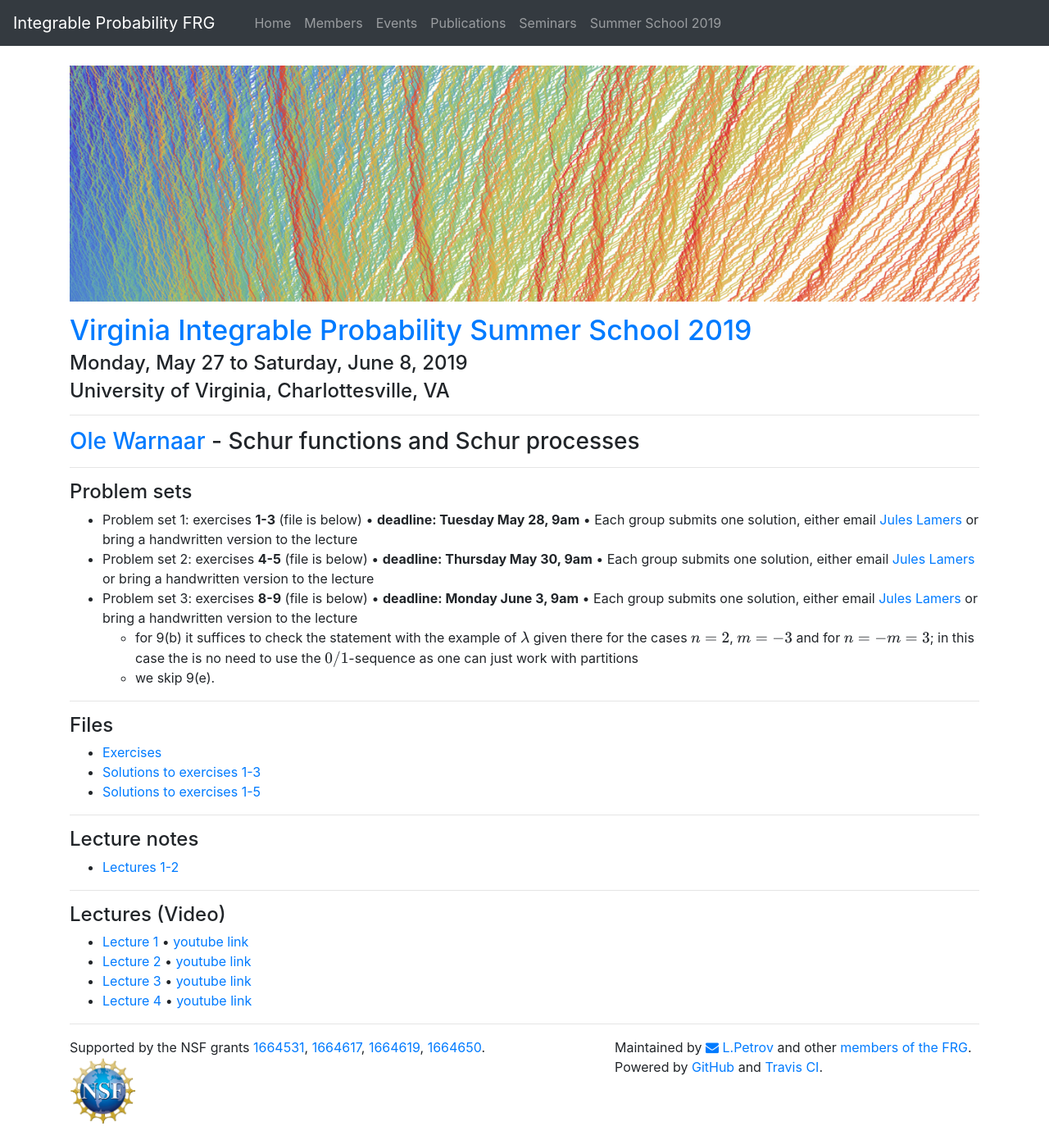
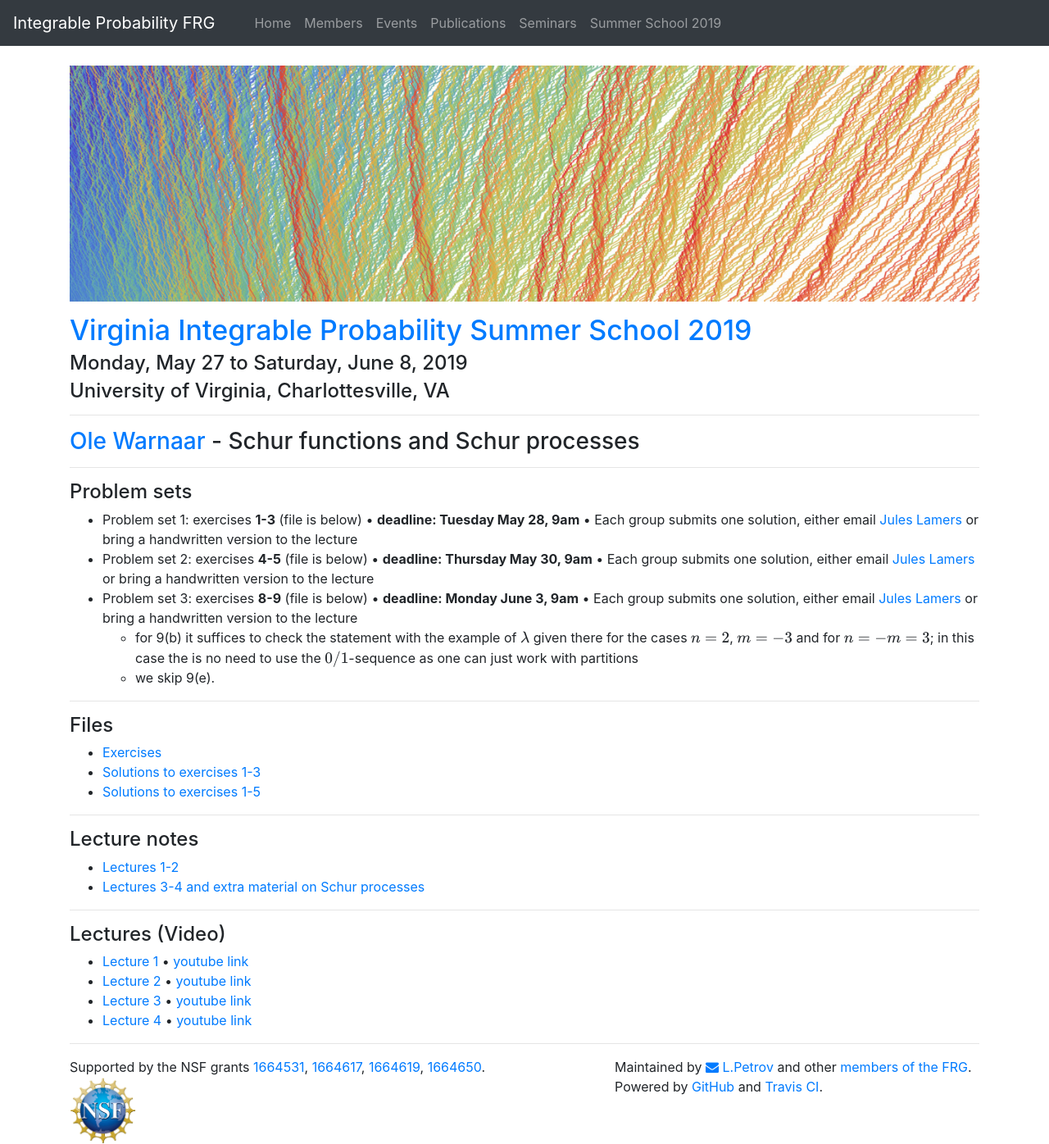
Before and after one commit to int-prob/int-prob-code, a Jekyll site: the page built from vipss2019/warnaar.md, in a window 1280 px wide. Shown: the whole page at 82% size. Built offline with Jekyll 4.4.1, drawn with Linux system fonts in a browser that asks for light colours; nearby versions of some CDN libraries; before the commit the page ends 1372 px from its top, so only the background shows below that.

Commit message:
update warnaar.md at Fri May 31 13:40:14 EDT 2019

```diff
--- a/vipss2019/warnaar.md
+++ b/vipss2019/warnaar.md
@@ -40,6 +40,7 @@ permalink: /vipss2019/warnaar/
 ### Lecture notes
 
 - [Lectures 1-2]({{site.url}}/vipss2019/warnaar/lec1_2.pdf)
+- [Lectures 3-4 and extra material on Schur processes]({{site.url}}/vipss2019/warnaar/lec3_4.pdf)
 
 ---
 
```
